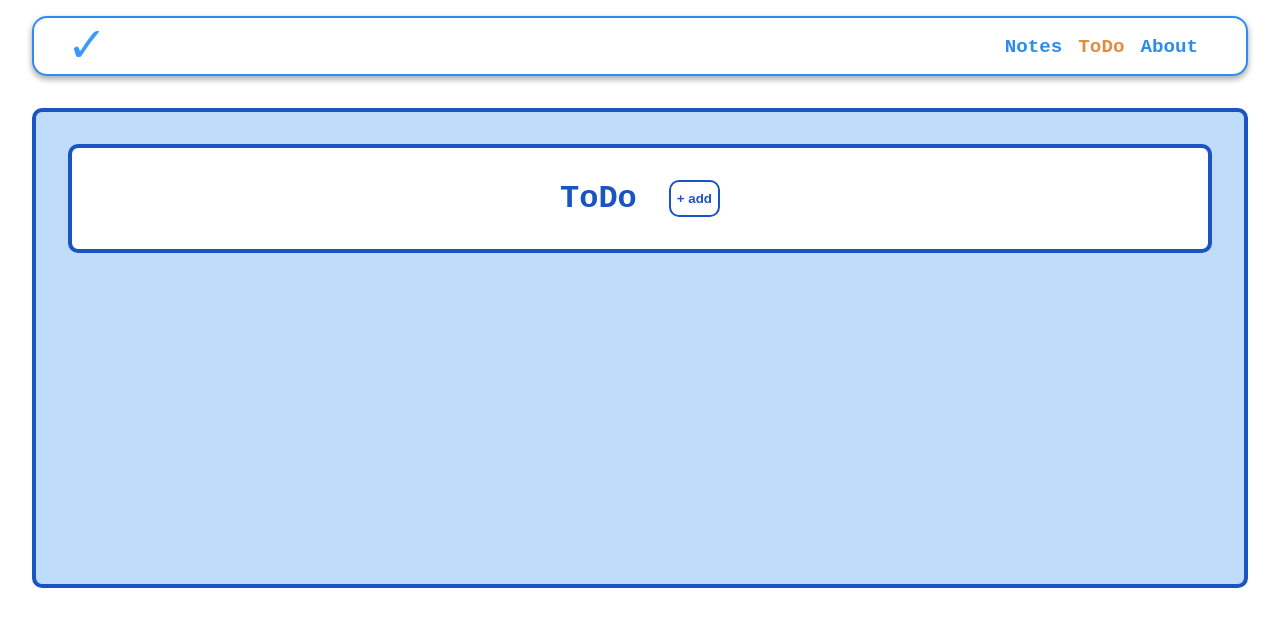
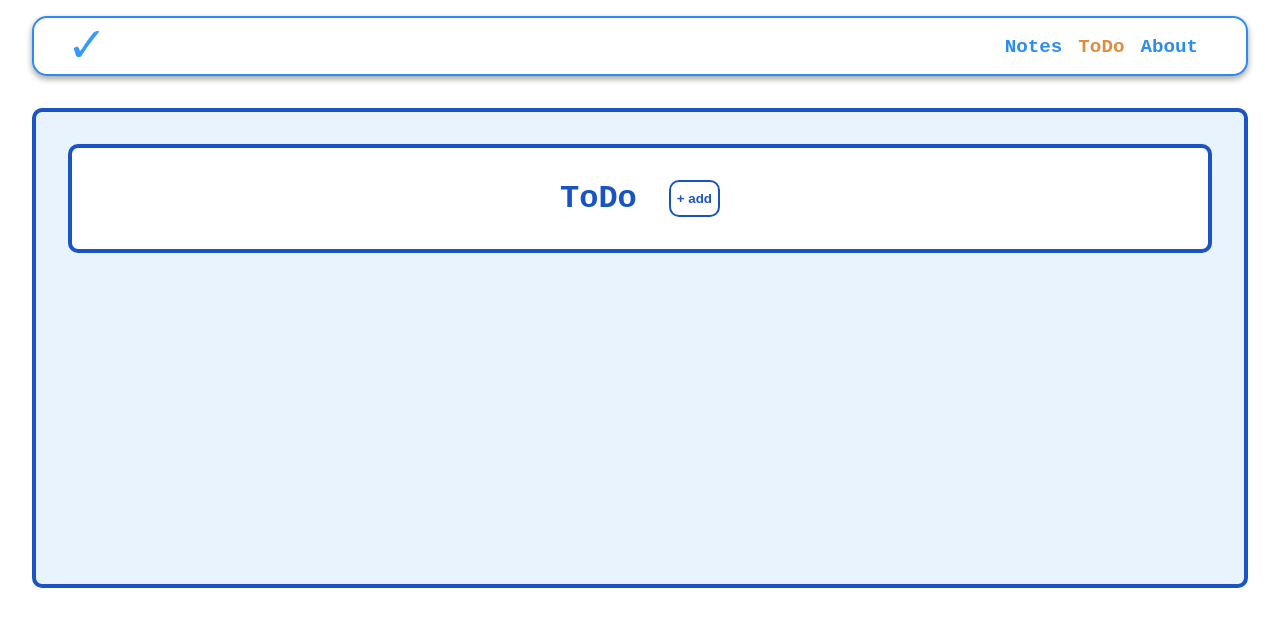
Before and after one commit to chelsiatong/Check-It, a React (Create React App) app: page /todo in a window 1280 px wide. Shown: the top 626 px of the page. Built offline with nearby package versions, Linux system fonts and the light colour scheme.

Commit message:
styled todo

```diff
--- a/src/components/ToDo/todocard/todocard.scss
+++ b/src/components/ToDo/todocard/todocard.scss
@@ -13,6 +13,7 @@
     display: flex;
     flex-direction: column;
     justify-content: space-between;
+    box-shadow: rgba(0, 0, 0, 0.09) 0px 2px 1px, rgba(0, 0, 0, 0.09) 0px 4px 2px, rgba(0, 0, 0, 0.09) 0px 8px 4px, rgba(0, 0, 0, 0.09) 0px 16px 8px;
 
     @include mixins.tablet {
         width: 40%;
@@ -49,8 +50,9 @@
         cursor: pointer;
         padding: 0.5rem;
         width: 5rem;
-        background-color: rgba($color: variables.$Orange-Accent, $alpha: 0.9);
-        color: variables.$White;
+        background-color: variables.$White;
+        border: 2px solid variables.$Orange-Accent;
+        color: variables.$Orange-Accent;
         font-weight: 600;
         font-size: 1rem;
         border-radius: 10px;
@@ -64,8 +66,7 @@
         }
 
         &:hover {
-            box-shadow: rgba(182, 82, 6, 0.25) 0px 14px 20px, rgba(0, 0, 0, 0.22) 0px 10px 10px;
+            box-shadow: rgba(9, 30, 66, 0.25) 0px 4px 8px -2px, rgba(9, 30, 66, 0.08) 0px 0px 0px 1px;
         }
     }
-
 }
--- a/src/components/ToDo/todolist/todolist.scss
+++ b/src/components/ToDo/todolist/todolist.scss
@@ -4,8 +4,8 @@
 
 .todo {
     text-align: center;
-    background-color: rgba(45, 140, 240, 0.3);
-    padding-top: 2rem;
+    background-color: rgba(45, 140, 240, 0.1);
+    padding: 2rem 0;
     border: 4px solid variables.$Dark_Blue;
     border-radius: 10px;
     min-height: calc(100vh - 20rem);
```
